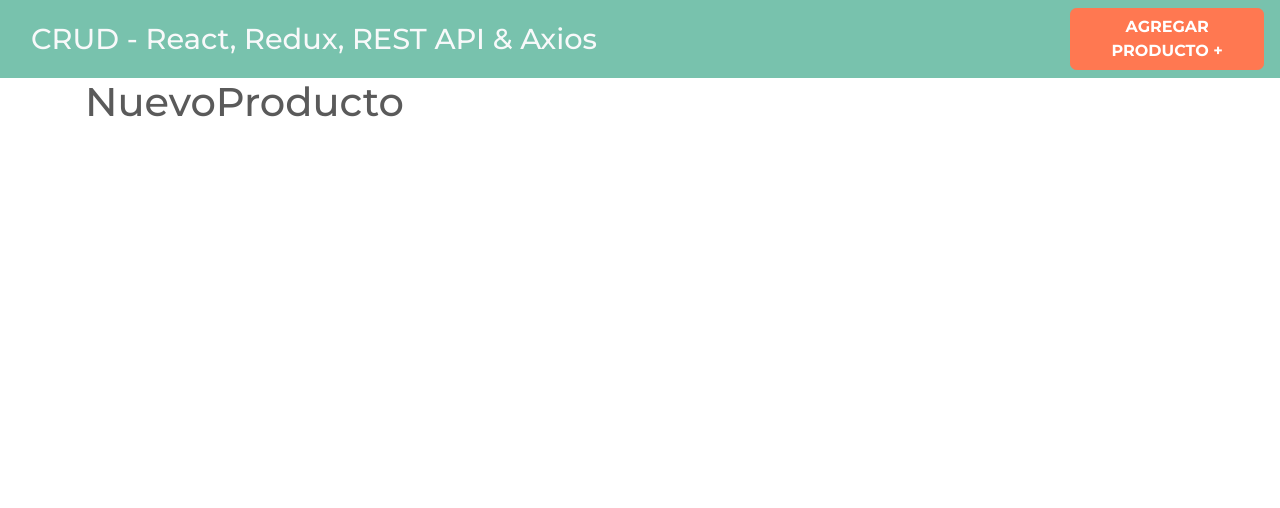
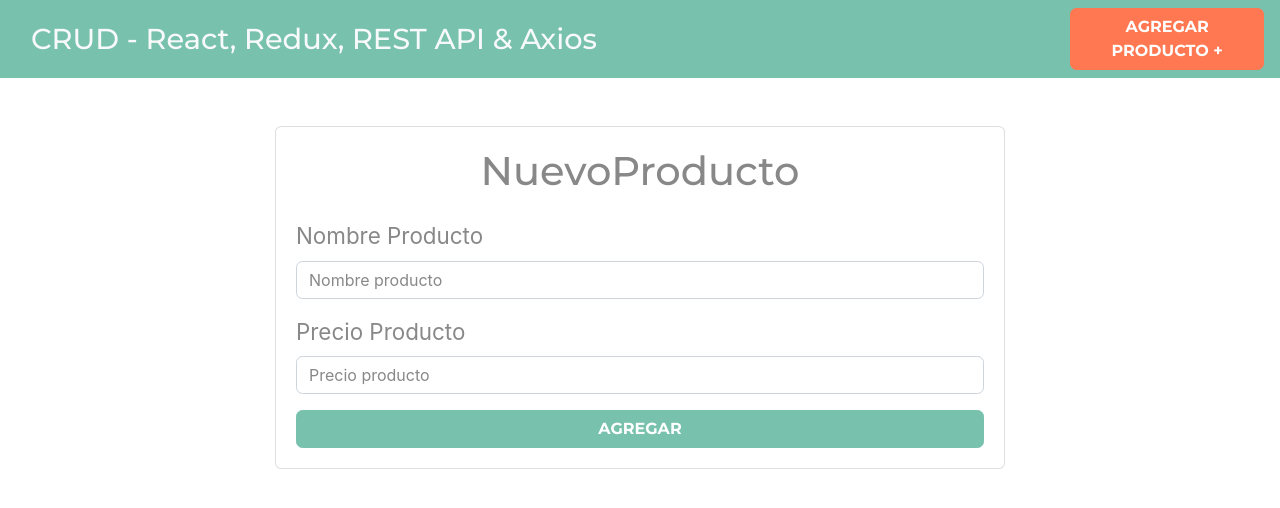
Before and after one commit to AttilioGiglio/shopping_list_redux, a React (Create React App) app: page /productos/nuevo in a window 1280 px wide. Shown: the top 508 px of the page. Built offline with nearby package versions, Linux system fonts and the light colour scheme.

Commit message:
create form for new products

```diff
--- a/src/components/header.js
+++ b/src/components/header.js
@@ -3,7 +3,7 @@
 
 const Header = () => {
     return (
-        <nav className='navbar navbar-expand-lg navbar-dark bg-primary justify-content-between'>
+        <nav className='navbar navbar-expand-lg navbar-dark bg-primary justify-content-between mb-5'>
             <div className='container'>
             <h1><Link to={'/'} className='text-light'>CRUD - React, Redux, REST API & Axios</Link></h1>
             </div>
--- a/src/components/nuevo_producto.js
+++ b/src/components/nuevo_producto.js
@@ -2,8 +2,37 @@
 
 const NuevoProducto = () => {
     return (
-        <div>
-            <h1>NuevoProducto</h1>
+        <div className='row justify-content-center'>
+            <div className='col-md-8'>
+                <div className='card'>
+                    <div className='card-body'>
+                        <h2 className='text-center mb-4 font-weight-bold'>
+                            <h1>NuevoProducto</h1>
+                        </h2>
+                        <form>
+                        <div className='form-group'>
+                                <label>Nombre Producto</label>
+                                <input
+                                    type='text'
+                                    className='form-control'
+                                    placeholder='Nombre producto'
+                                    name='nombre'
+                                />
+                            </div>
+                            <div className='form-group'>
+                                <label>Precio Producto</label>
+                                <input
+                                    type='number'
+                                    className='form-control'
+                                    placeholder='Precio producto'
+                                    name='precio'
+                                />
+                            </div>
+                        </form>
+                        <button type='submit' className='btn btn-primary font-weight text-uppercase d-block w-100' > Agregar </button>
+                    </div>
+                </div>
+            </div>
         </div>
     )
 }
```
